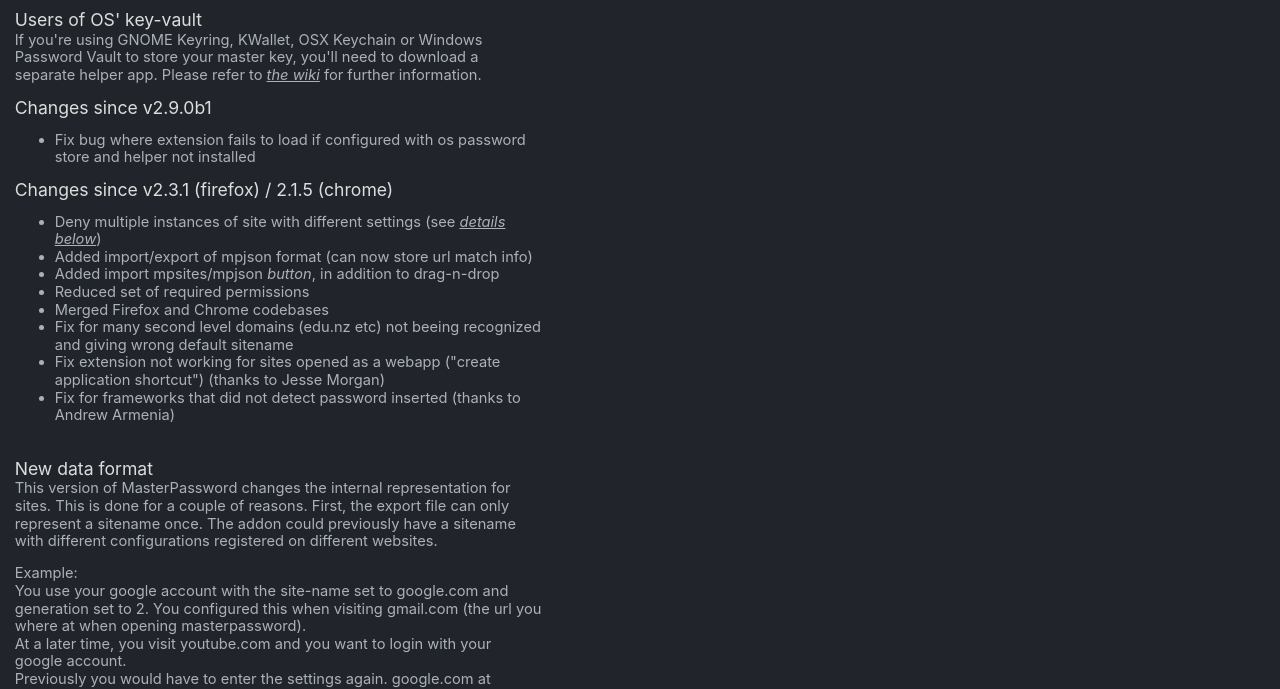
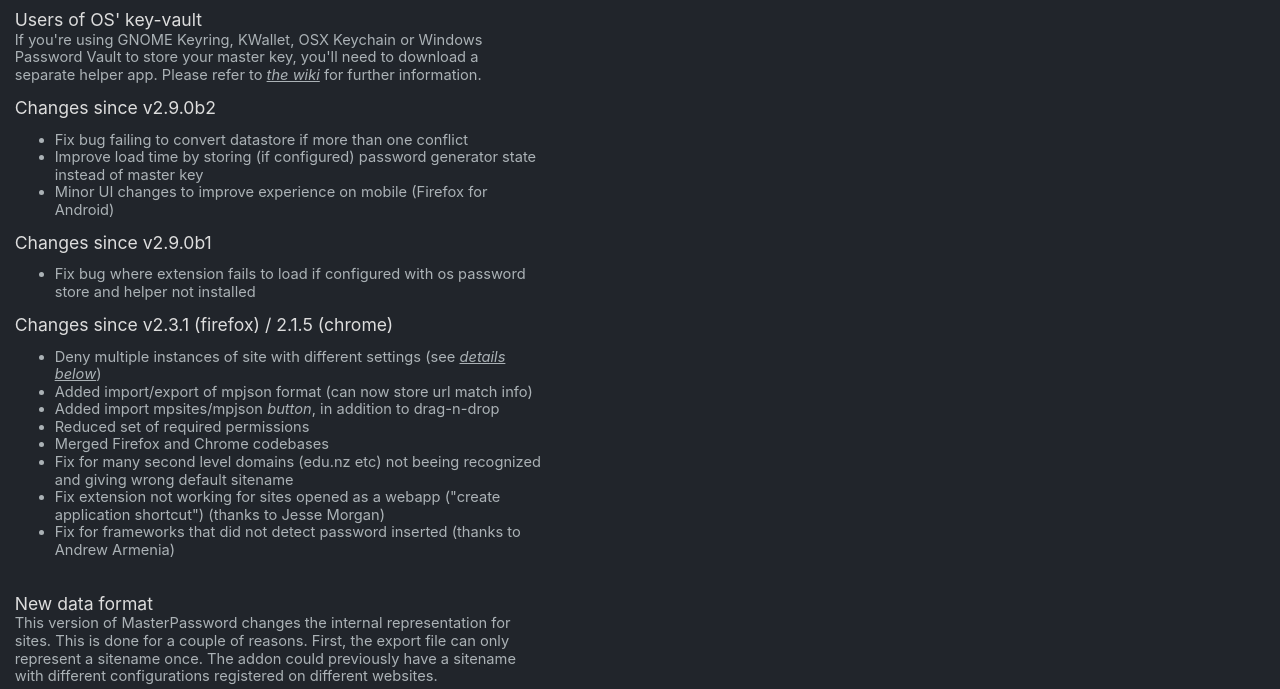
Before and after one commit to ttyridal/masterpassword-firefox, a browser extension: page ext/webextension/src/options/releasenote.html in a window 1280 px wide. Shown: the part 103-792 px from the top of the page. Drawn offline with Linux system fonts and the light colour scheme.

Commit message:
update version

```diff
--- a/ext/webextension/src/options/releasenote.html
+++ b/ext/webextension/src/options/releasenote.html
@@ -23,6 +23,12 @@
         <h3>Users of OS' key-vault</h3>
         <p>If you're using GNOME Keyring, KWallet, OSX Keychain or Windows Password Vault to store your master key, you'll need to
         download a separate helper app. Please refer to <a href="https://github.com/ttyridal/masterpassword-firefox/wiki/Webextensions" target="_blank">the wiki</a> for further information.
+        <h3>Changes since v2.9.0b2</h3>
+        <ul>
+            <li>Fix bug failing to convert datastore if more than one conflict
+            <li>Improve load time by storing (if configured) password generator state instead of master key
+            <li>Minor UI changes to improve experience on mobile (Firefox for Android)
+        </ul>
         <h3>Changes since v2.9.0b1</h3>
         <ul>
             <li>Fix bug where extension fails to load if configured with os password store and helper not installed
```
Also changed, not shown: ext/webextension/manifest.json, 1 other file.
